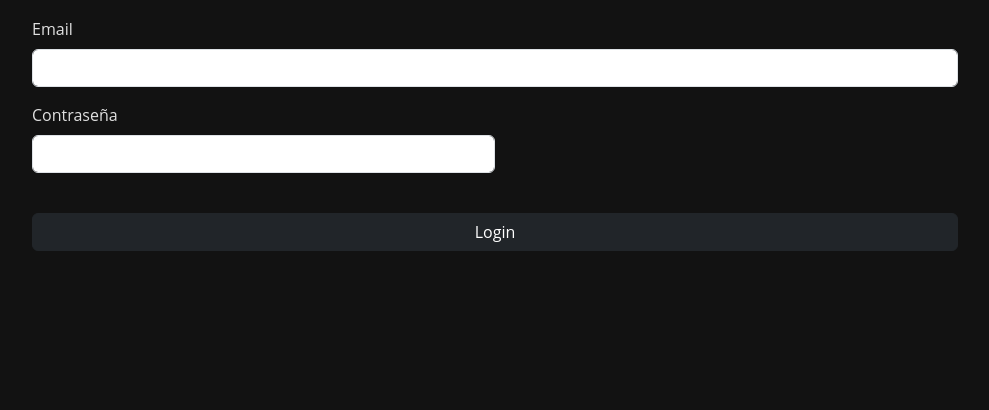
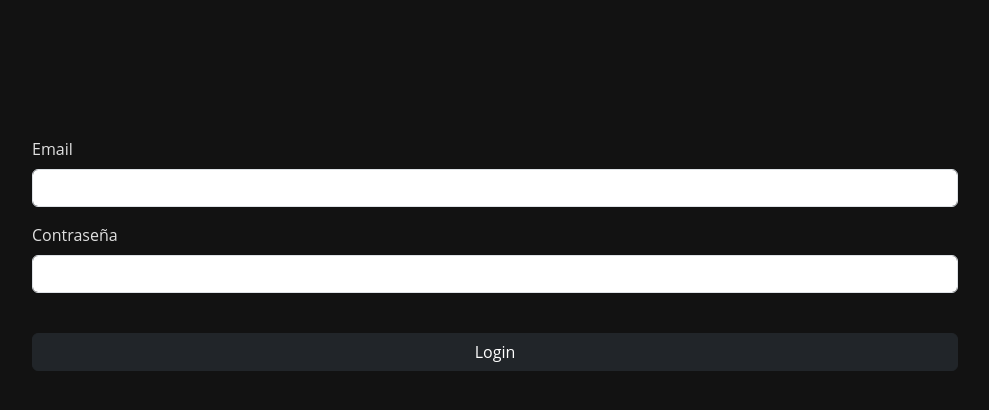
Before and after one commit to ROBER91191/Api-MYSQL, a Flask app: page /login in a window 1280 px wide. Shown: the part 79-489 px from the top of the page, without its empty margins (145-1134 px from the left). Run offline with Flask 3, Linux system fonts and the light colour scheme.

Commit message:
More espace between navbar and body

```diff
--- a/templates/login.html
+++ b/templates/login.html
@@ -5,7 +5,7 @@
     <h1 class="mx-5">Login</h1>
 {% endblock %}
 {% block content %}
-    <div>
+    <div class="container mt-4 mb-5">
 <!-- {% if rerror %}
     <div class="alert alert-warning" role="alert">{{rerror_msg}}</div>
 {% endif %} -->
@@ -16,7 +16,7 @@
     <input type="email" name="email" id="email" class="form-control" required {% if show_data_aftersend %}
     value={{email}} {% endif %}>
     </div>
-    <div class="form-group mt-3 w-50">
+    <div class="form-group mt-3">
     <label for="passw" class="form-label">Contraseña</label>
     <input type="password" name="passw" id="passw" class="form-control" required {% if show_data_aftersend %}
     value={{passw}} {% endif %}>
```
